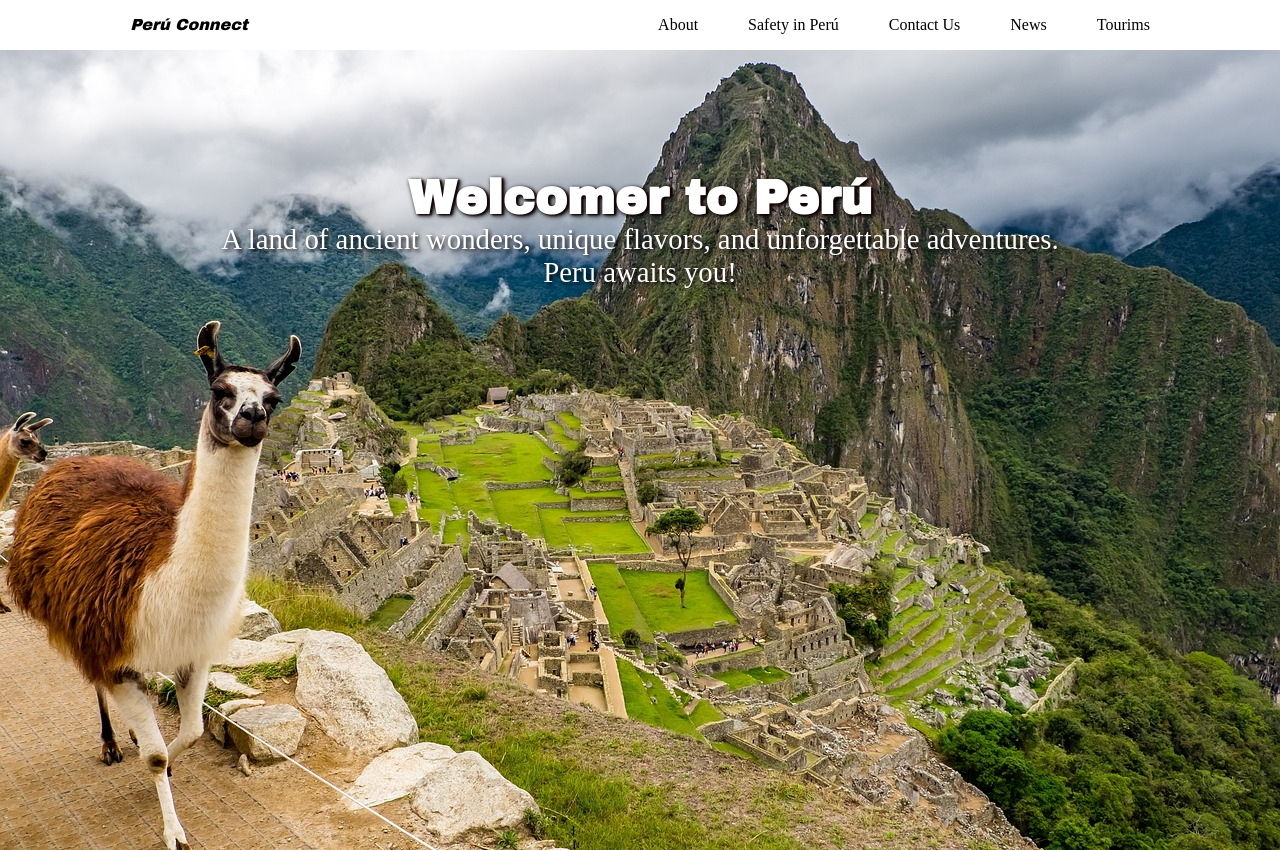
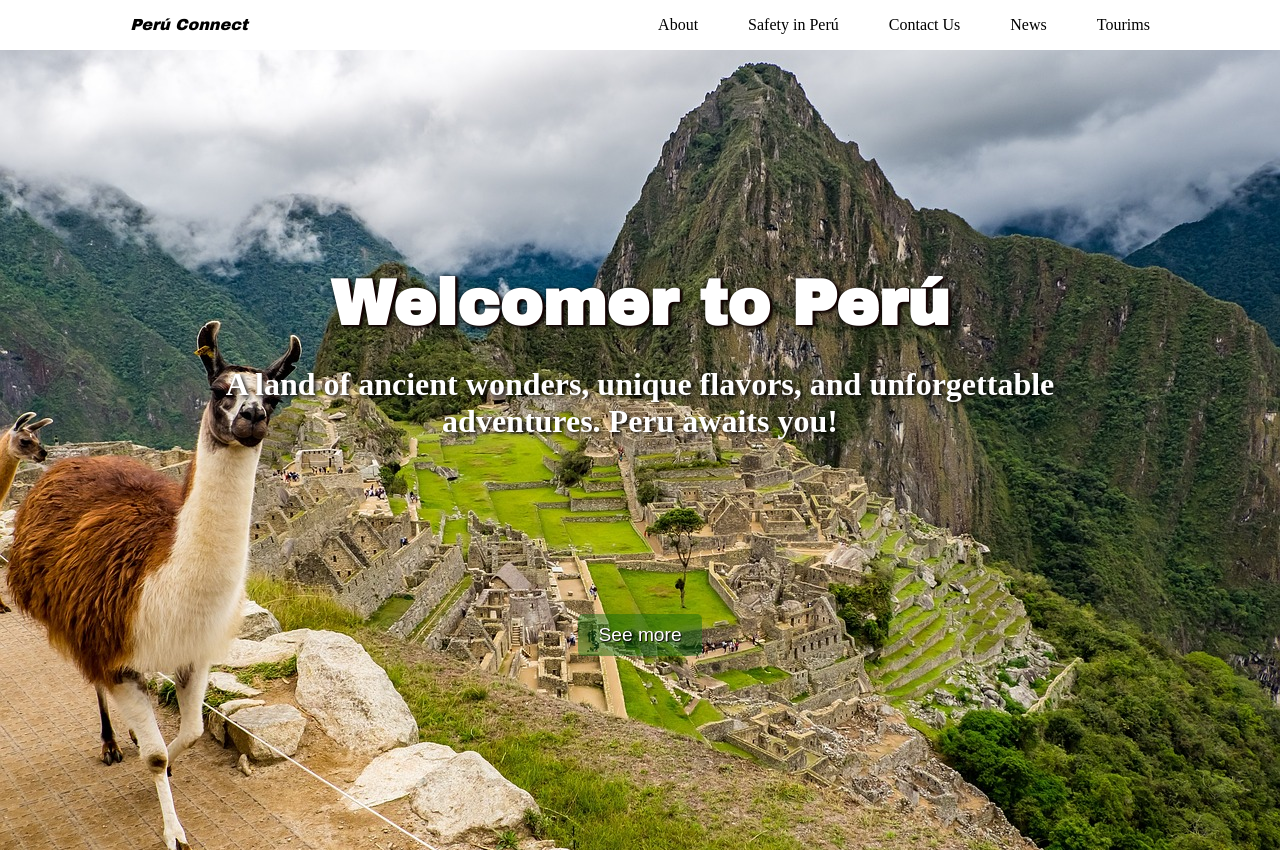
Before and after one commit to felixantonio24/Per-Connect, a React (Vite) app: page / in a window 1280 px wide. Built offline with nearby package versions, Linux system fonts and the light colour scheme; a web font is replaced by a local one.

Commit message:
proscs-header-line20jsx

```diff
--- a/index.html
+++ b/index.html
@@ -7,19 +7,12 @@
     <title>Vite + React</title>
   </head>
   <body>
+
     <div id="root"></div>
     <script type="module" src="/src/main.jsx"></script>
     <div id="google_translate_element">
 
     </div>
-<script type="text/javascript">
-  function googleTranslateElementInit() {
-    new google.translate.TranslateElement(
-      { pageLanguage: "es", includedLanguages: ",es,en,fr,ja,de", layout: google.translate.TranslateElement.InlineLayout.SIMPLE },
-      "google_translate_element"
-    );
-  }
-</script>
-<script type="text/javascript" src="//translate.google.com/translate_a/element.js?cb=googleTranslateElementInit"></script>
+
   </body>
 </html>
--- a/src/Style/Header.module.css
+++ b/src/Style/Header.module.css
@@ -28,13 +28,13 @@ h2 {
     display: flex;
     z-index: 2;
     position: relative;
-    transform: translateY(220%);
+    transform: translateY(450%);
     height: 5vh;
     text-shadow: 2px 1px 2px rgb(23, 2, 2);
     font-weight: 800;
     font-family: "Archivo Black", sans-serif;
     font-style: normal;
-    font-size: 3rem;
+    font-size: 4rem;
     color: white;
     filter: drop-shadow( 1px 1px 2px black);
 }
@@ -44,10 +44,33 @@ p {
     z-index: 2;
     text-align: center;
     color: white;
-    font-size: 1.8em;
-    font-weight: 500;
-    width: 55rem; /* O usa max-content si no quieres que se estire */
+    font-size: 2em;
+    font-weight: 580;
+    width: 60rem; /* O usa max-content si no quieres que se estire */
     margin: 0 auto; /* Centra el párrafo */
-    transform: translateY(80%);
+    transform: translateY(230%);
     filter: drop-shadow(2px 2px 2px black);
 }
+.containerbutton{
+
+    display: flex;
+    justify-content: center;
+    align-items: center;
+    flex-direction: column; /* Asegura que el botón quede debajo del texto */
+    height: 90vh; /* Ajusta según sea necesario */
+}
+ button{
+    position: relative;
+    z-index: 2;
+    margin-top: 10px; /* Espacio entre el texto y el botón */
+    padding: 10px 20px;
+    font-size: 1.2em;
+    border: none;
+    background-color: #0b670d74;
+
+    color: white;
+    cursor: pointer;
+    border-radius: 5px;
+    text-shadow: 1px 1px 1px rgb(7, 1, 1);
+
+ }
--- a/src/components/Header.jsx
+++ b/src/components/Header.jsx
@@ -15,7 +15,9 @@ const Header = ()=>{
             <p>A land of ancient wonders, unique flavors, and unforgettable adventures. Peru awaits you! </p>
 
             </div>
-
+            <div className={Headerstyle.containerbutton}>
+            <button> See more </button>
+            </div>
         </header>
         </>
     )
```
Also changed, not shown: src/components/Main.jsx (added, +11 -0 lines).
